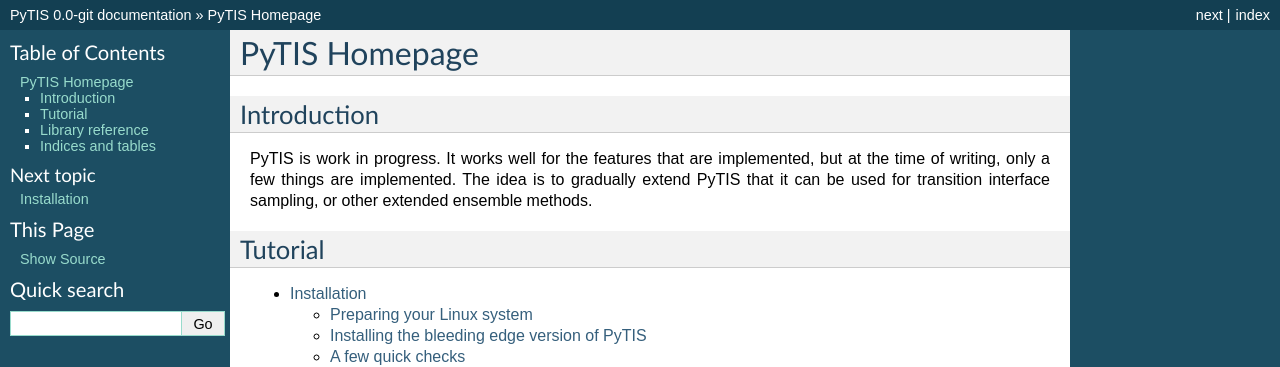
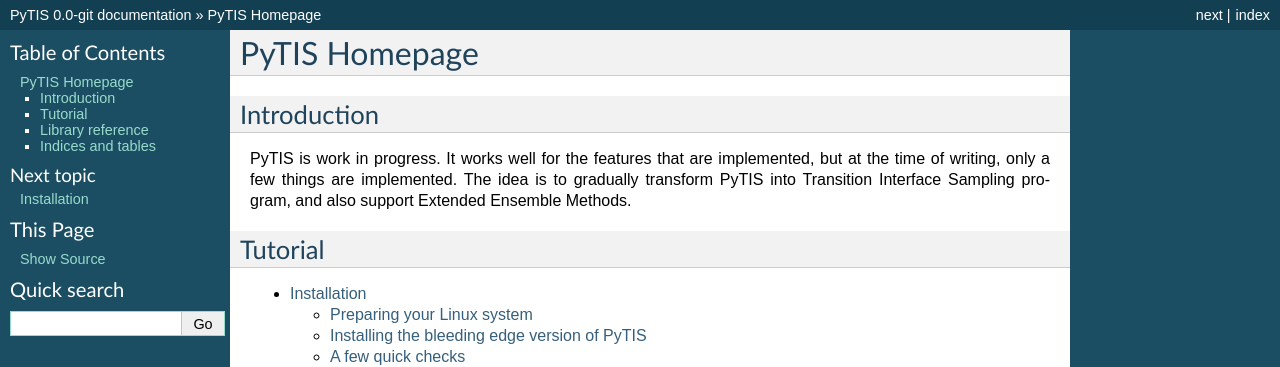
Before and after one commit to tovrstra/pytis, a Sphinx documentation site: the page built from doc/index.rst, in a window 1280 px wide. Shown: the top 367 px of the page. Built offline with Sphinx 7.4.7, drawn with Linux system fonts in a browser that asks for light colours; formulas are drawn with MathJax 3.

Commit message:
Fixed typos and grammar

```diff
--- a/doc/index.rst
+++ b/doc/index.rst
@@ -6,8 +6,8 @@ Introduction
 
 PyTIS is work in progress. It works well for the features that are implemented,
 but at the time of writing, only a few things are implemented. The idea is to
-gradually extend PyTIS that it can be used for transition interface sampling, or
-other extended ensemble methods.
+gradually transform PyTIS into Transition Interface Sampling program, and also
+support Extended Ensemble Methods.
 
 
 Tutorial
```
Also changed, not shown: 1 other file.
